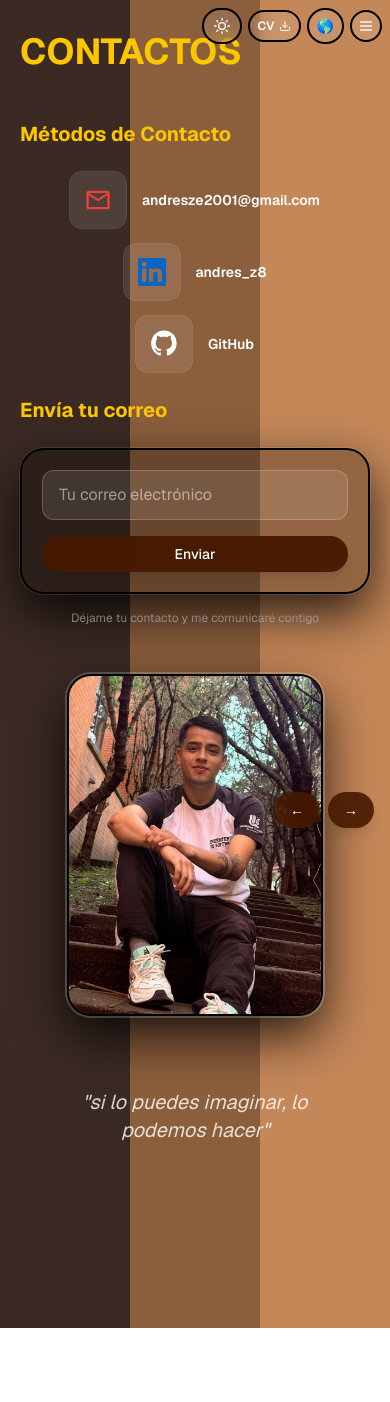
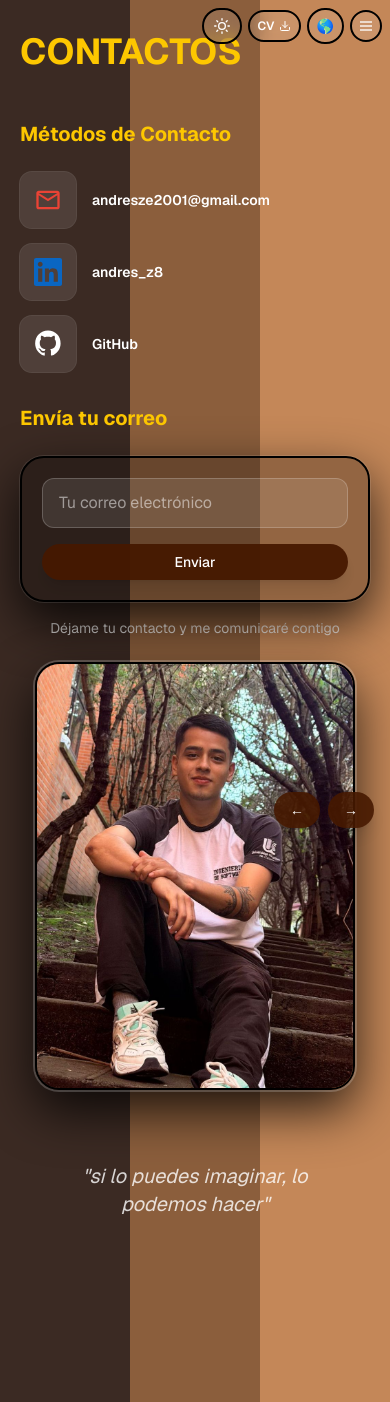
Before and after one commit to andresZam12/aZamb_portf, a Next.js app: page /contacts in a window 390 px wide. Before the commit the page ends 1328 px from the top, so only its background shows below. Built offline with nearby package versions, Linux system fonts and the light colour scheme.

Commit message:
mejorando orden de botones y casillas

```diff
--- a/src/app/contacts/page.tsx
+++ b/src/app/contacts/page.tsx
@@ -133,7 +133,7 @@ export default function ContactosPage() {
             <h2 className="text-xl md:text-2xl font-bold text-yellow-400 mb-6">{t.contactMethodsTitle}</h2>
             <ul className="space-y-4 md:space-y-6">
               {/* Gmail */}
-              <li className="flex items-center justify-center md:justify-start gap-4">
+              <li className="flex items-center gap-4">
                 <span className="grid place-items-center w-14 h-14 md:w-16 md:h-16 rounded-xl bg-white/10 ring-1 ring-white/15">
                   <svg
                     viewBox="0 0 24 24"
@@ -153,7 +153,7 @@ export default function ContactosPage() {
               </li>
 
               {/* LinkedIn */}
-              <li className="flex items-center justify-center md:justify-start gap-4">
+              <li className="flex items-center gap-4">
                 <span className="grid place-items-center w-14 h-14 md:w-16 md:h-16 rounded-xl bg-white/10 ring-1 ring-white/15">
                   <svg
                     viewBox="0 0 24 24"
@@ -175,7 +175,7 @@ export default function ContactosPage() {
               </li>
 
               {/* GitHub */}
-              <li className="flex items-center justify-center md:justify-start gap-4">
+              <li className="flex items-center gap-4">
                 <span className="grid place-items-center w-14 h-14 md:w-16 md:h-16 rounded-xl bg-white/10 ring-1 ring-white/15">
                   <svg width="28" height="28" viewBox="0 0 24 24" className="w-7 h-7 md:w-8 md:h-8">
                     <path fill="white" d="M12 .5C5.73.5.99 5.24.99 11.52c0 4.86 3.15 8.98 7.51 10.43.55.1.75-.24.75-.54 0-.27-.01-1.14-.02-2.07-3.06.66-3.7-1.3-3.7-1.3-.5-1.28-1.22-1.62-1.22-1.62-.99-.68.08-.67.08-.67 1.09.08 1.66 1.12 1.66 1.12.98 1.67 2.57 1.19 3.2.91.1-.71.38-1.19.69-1.46-2.44-.28-5.01-1.22-5.01-5.42 0-1.2.43-2.17 1.12-2.94-.11-.28-.49-1.41.11-2.94 0 0 .92-.29 3.01 1.12.87-.24 1.8-.36 2.72-.36.92 0 1.85.12 2.72.36 2.09-1.41 3.01-1.12 3.01-1.12.6 1.53.22 2.66.11 2.94.69.77 1.12 1.74 1.12 2.94 0 4.21-2.58 5.14-5.03 5.41.39.34.73 1.01.73 2.04 0 1.47-.01 2.65-.01 3.01 0 .3.2.65.76.54 4.35-1.45 7.5-5.57 7.5-10.43C23.01 5.24 18.27.5 12 .5z" />
@@ -191,10 +191,9 @@ export default function ContactosPage() {
                 </a>
               </li>
             </ul>
-          </aside>
 
-          {/* COLUMNA DERECHA: Formulario de contacto */}
-          <section className="col-span-12 md:col-span-6 animate-fade-in opacity-0" style={{ animationDelay: "200ms" }}>
+            {/* Formulario de contacto debajo de los botones */}
+            <div className="mt-8 animate-fade-in opacity-0" style={{ animationDelay: "200ms" }}>
               <h2 className="text-xl md:text-2xl font-bold text-yellow-400 mb-6">{t.sendEmailTitle}</h2>
               <form
                 onSubmit={handleEmailSubmit}
@@ -222,20 +221,21 @@ export default function ContactosPage() {
                   </p>
                 )}
               </form>
-            <p className="mt-4 text-center text-xs md:text-sm text-white/70">
+              <p className="mt-4 text-center text-sm md:text-base lg:text-lg text-white/80">
                 {t.formLabel}
               </p>
-          </section>
-        </section>
+            </div>
+          </aside>
 
-        {/* IMAGEN CENTRADA */}
-        <section className="col-span-12 mt-12 md:mt-16 flex justify-center animate-fade-in opacity-0" style={{ animationDelay: "400ms" }}>
+          {/* COLUMNA DERECHA: Solo la imagen */}
+          <section className="col-span-12 md:col-span-6 flex justify-center items-start animate-fade-in opacity-0" style={{ animationDelay: "400ms" }}>
             {/* eslint-disable-next-line @next/next/no-img-element */}
             <img
               src="/anz.jpeg"
               alt="Andrés Zambrano"
-            className="w-64 md:w-80 lg:w-96 h-auto object-contain rounded-3xl shadow-[0_20px_50px_rgba(0,0,0,0.8)] ring-2 ring-white/20 border-2 border-black"
+              className="w-80 md:w-96 lg:w-[28rem] h-auto object-contain rounded-3xl shadow-[0_20px_50px_rgba(0,0,0,0.8)] ring-2 ring-white/20 border-2 border-black"
             />
+          </section>
         </section>
 
         {/* Lema centrado debajo de la imagen */}
```
Lines whose indentation alone changed are shown as unchanged.
